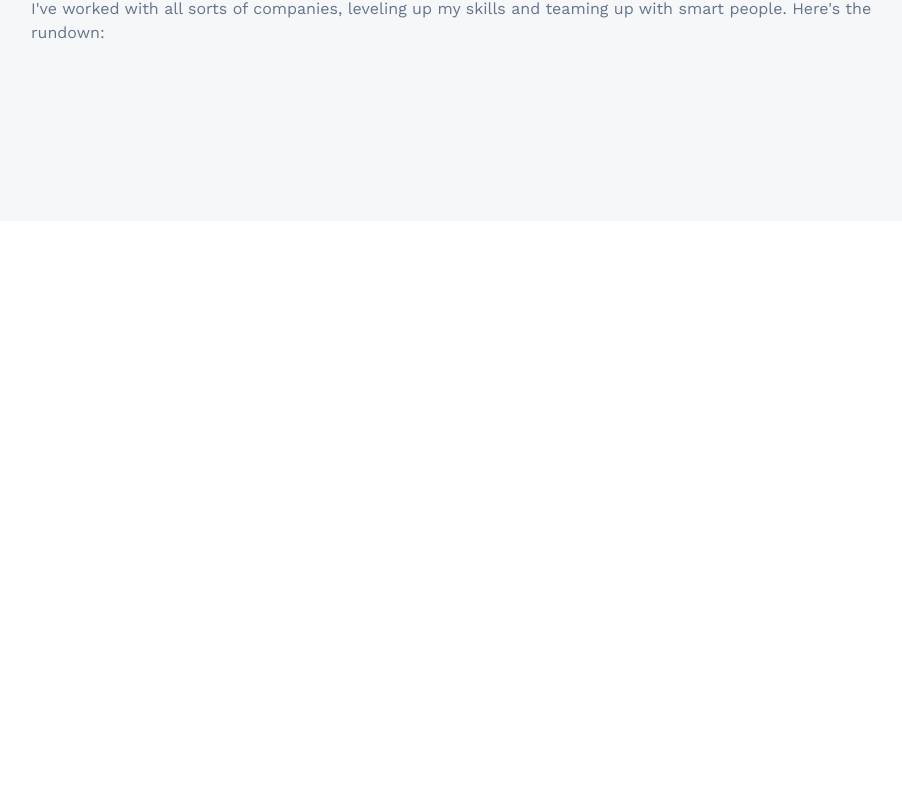
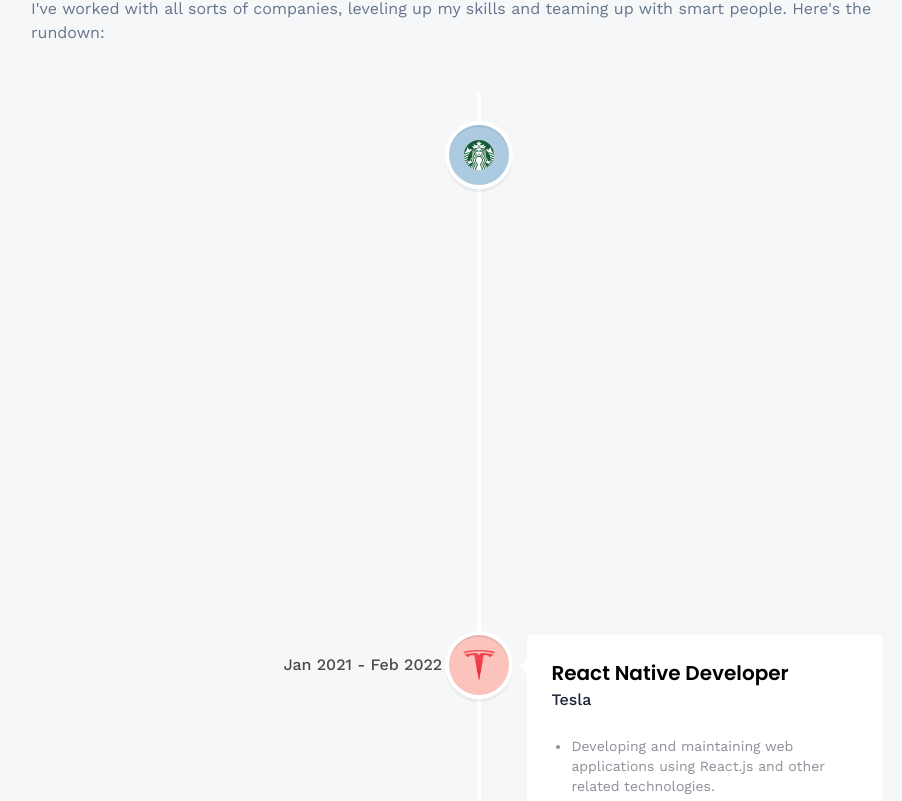
Before and after one commit to kads1024/project-portfolio, a React (Vite) app: page /about in a window 1280 px wide. Shown: the part 899-1700 px from the top of the page, without its empty margins (161-1063 px from the left). Before the commit the page ends 1120 px from the top, so only its background shows below. Built offline with nearby package versions, Linux system fonts and the light colour scheme.

Commit message:
Added Work experience content

```diff
--- a/package.json
+++ b/package.json
@@ -16,7 +16,8 @@
     "@react-three/fiber": "^8.17.10",
     "react": "^18.3.1",
     "react-dom": "^18.3.1",
-    "react-router-dom": "^7.1.1"
+    "react-router-dom": "^7.1.1",
+    "react-vertical-timeline-component": "^3.5.3"
   },
   "devDependencies": {
     "@eslint/js": "^9.17.0",
--- a/src/pages/About.jsx
+++ b/src/pages/About.jsx
@@ -1,5 +1,7 @@
-import React from 'react'
-import { skills } from '../constants'
+import { VerticalTimeline, VerticalTimelineElement }  from 'react-vertical-timeline-component';
+import 'react-vertical-timeline-component/style.min.css';
+
+import { skills, experiences } from '../constants'
 
 const About = () => {
   return (
@@ -47,7 +49,50 @@
             </p>
           </div>
           <div className='mt-12 flex'>
-
+            <VerticalTimeline>
+              {experiences.map((experience) => (
+                <VerticalTimelineElement
+                key={experience.company_name}
+                date={experience.date}
+                icon={
+                  <div className='flex justify-center items-center w-full h-full'>
+                    <img
+                    src={experience.icon}
+                    alt={experience.company_name}
+                    className='w-[60%] h-[60%] object-contain'
+                    />
+                  </div>
+                }
+                iconStyle={{
+                  background: experience.iconBg
+                 }}
+                contentStyle={{
+                  borderBottom: '8px',
+                  borderStyle: 'solid',
+                  borderBottomColor: experience.iconBg,
+                  boxShadow: 'none'
+                 }}
+                >
+                  <div>
+                    <h3 className='text-black text-xl font-poppins font-semibold'>
+                      {experience.title}
+                    </h3>
+                    <p className='text-black-500 font-medium font-base'
+                    style={{margin:0}}>
+                      {experience.company_name}
+                    </p>
+                  </div>
+                  <ul className='my-5 list-disc ml-5 space-y-2'>
+                    {experience.points.map((point, index) => (
+                      <li key={`experience-point-${index}`}
+                      className='text-black-500/50 font-normal py-1 text-sm'>
+                        {point}
+                      </li>
+                    ))}
+                  </ul>
+                </VerticalTimelineElement>
+              ))}
+            </VerticalTimeline>
           </div>
       </div>
     </section>
```
Also changed, not shown: 1 other file (tests, documents, lock files or other folders).
